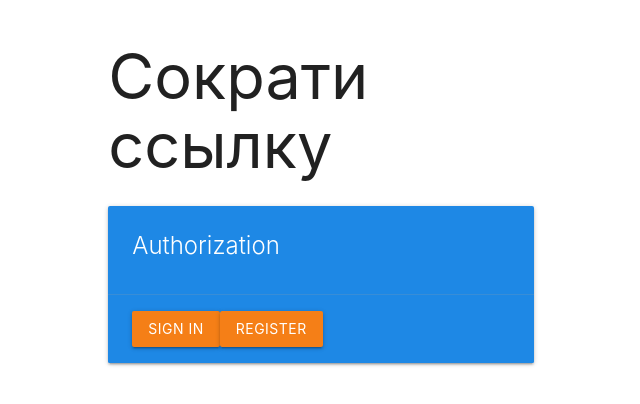
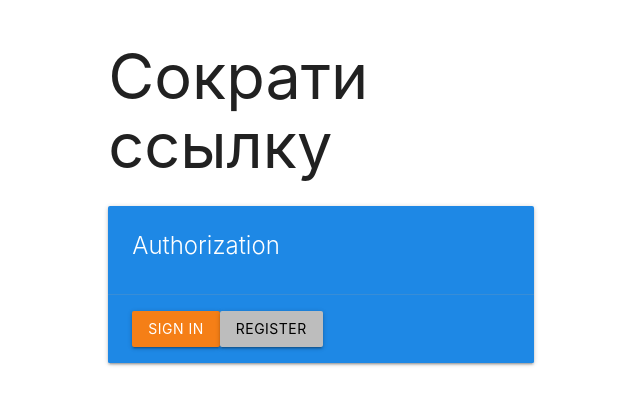
Before and after one commit to AlexanderMukas/mernStack, a React (Create React App) app in the folder client/: page / in a window 1280 px wide. Shown: the top 404 px of the page, without its empty margins (319-959 px from the left). Built offline with nearby package versions, Linux system fonts and the light colour scheme.

Commit message:
change btn commit

```diff
--- a/client/src/pages/AuthPage.js
+++ b/client/src/pages/AuthPage.js
@@ -16,7 +16,7 @@ export const AuthPage = () => {
                     </div>
                     <div className="card-action">
                         <button className="btn yellow darken-4">Sign in</button>
-                        <button className="btn yellow darken-4">Register</button>
+                        <button className="btn grey lighten-1 black-text">Register</button>
                     </div>
                 </div>
 
```
